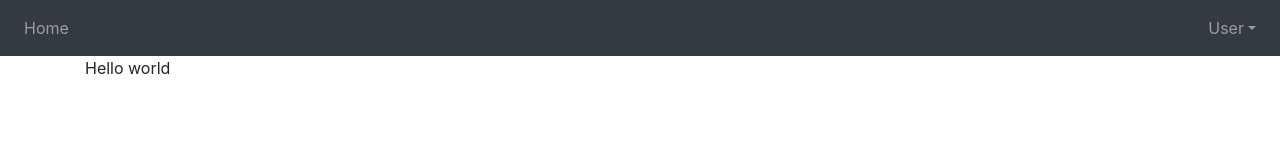
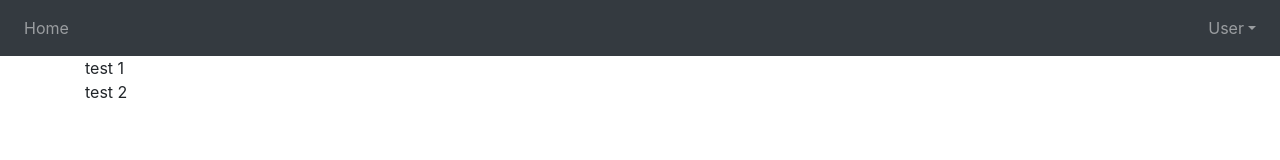
Before and after one commit to ByeongUkChoi/justSNS, a Vue app in the folder frontend/just-sns/: page /#/ in a window 1280 px wide. Shown: the top 160 px of the page. Built offline with nearby package versions, Linux system fonts and the light colour scheme.

Commit message:
Add post loop

```diff
--- a/frontend/just-sns/src/components/PostList.vue
+++ b/frontend/just-sns/src/components/PostList.vue
@@ -1,12 +1,48 @@
 <template>
-<div>
-    Hello world
-</div>
+  <div>
+    <div v-if="isLoading" >Loading posts...</div>
+    <div v-else>
+      <div v-if="posts.length === 0"> No posts are here... yet.</div>
+      <div v-for="post in posts" v-bind:key="post.id">
+        {{post.subject}}
+      </div>
+    </div>
+  </div>
 </template>
 
 <script>
 export default {
-
+    data() {
+        return {
+            posts: [],
+            isLoading: true
+        }
+    },
+    mounted() {
+        this.fetchPosts();
+    },
+    computed: {
+    },
+    methods: {
+        fetchPosts() {
+            if (this.isLoading) {
+                this.isLoading = false;
+            }
+            // TODO: test
+            this.posts = [
+                {
+                    id: 1,
+                    subject: "test 1",
+                    author: "T"
+                },
+                {
+                    id: 2,
+                    subject: "test 2",
+                    author: "ABC"
+                }
+            ]
+        }
+    }
 }
 </script>
 
```
